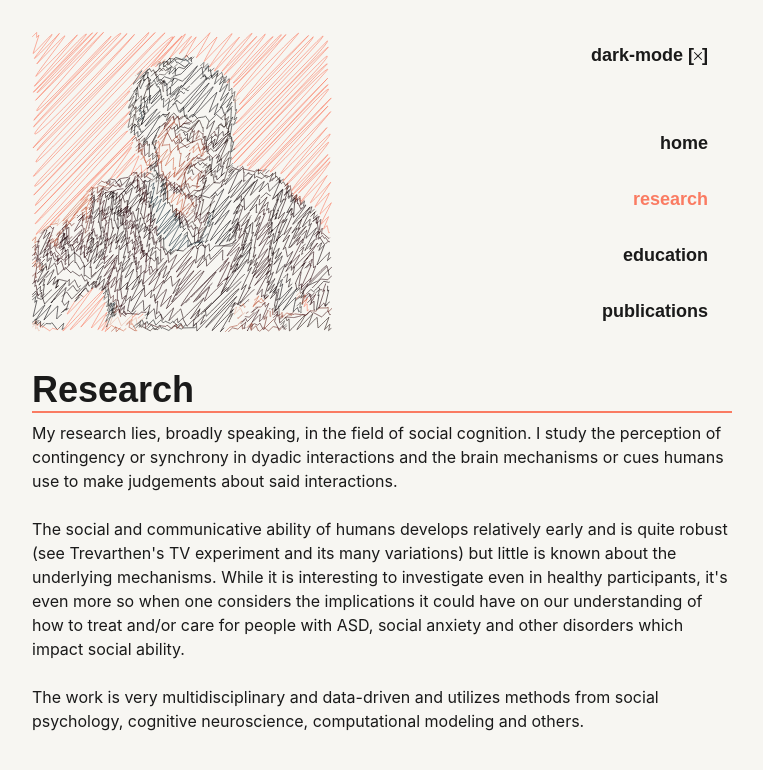
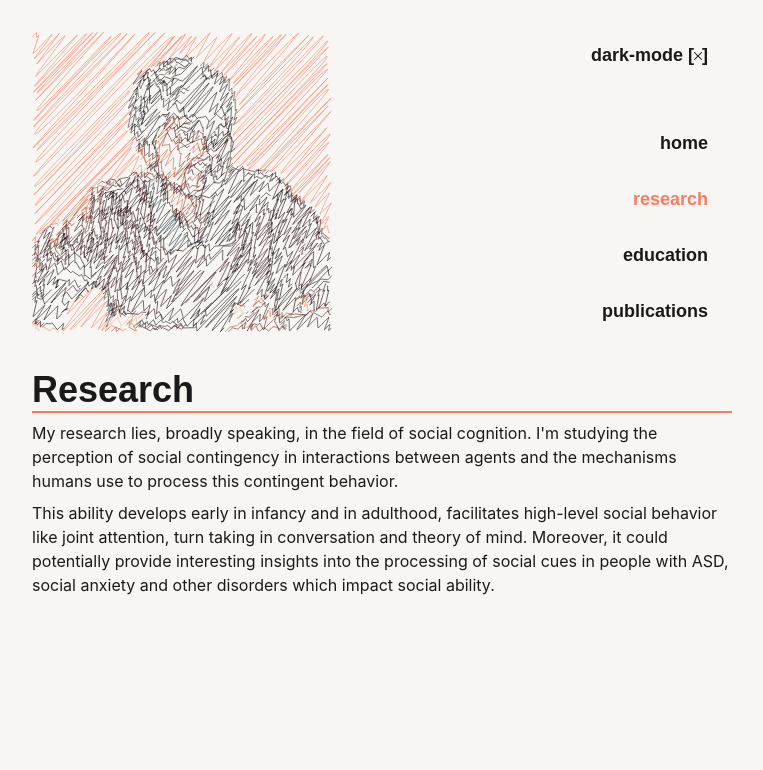
Before and after one commit to rudradeep4/rudradeepguha, a Next.js app: page / in a window 1280 px wide. Both pictures are taken after a click on the button "research". Shown: the top 770 px of the page, without its empty margins (258-1021 px from the left). Built offline with nearby package versions, Linux system fonts and the light colour scheme; a web font is replaced by a local one.

Commit message:
update research

```diff
--- a/src/components/education.js
+++ b/src/components/education.js
@@ -7,6 +7,7 @@ import {
     chakra,
     shouldForwardProp,
     HStack,
+    Divider,
 } from '@chakra-ui/react'
 import { MdCircle } from "react-icons/md";
 import { motion, isValidMotionProp } from 'framer-motion';
@@ -29,21 +30,21 @@ export default function Education({ textColor }) {
         <List spacing={8} pt={2} fontFamily={theme.fonts.body} fontSize={['sm', 'md']} textColor={textColor}>
           <ListItem>
             <HStack>
-              <ListIcon as={MdCircle} />
+              <ListIcon as={MdCircle} size={'xs'} />
               <Text>PhD (2022 - )<br/>Institut FEMTO-ST <br/>Besançon, France</Text>
             </HStack>
           </ListItem>
 
           <ListItem>
             <HStack>
-              <ListIcon as={MdCircle} />
+              <ListIcon as={MdCircle} size={'xs'} />
               <Text>M.Sc. in Cognitive Science (2018 - 2020)<br/>National Research University Higher School of Economics <br/>Moscow, Russia</Text>
             </HStack>
           </ListItem>
 
           <ListItem>
             <HStack>
-              <ListIcon as={MdCircle} />
+              <ListIcon as={MdCircle} size={'xs'} />
               <Text>B.Sc. in Computer Science (2015 - 2018)<br/>Ashoka University <br/>New Delhi, India</Text>
             </HStack>
           </ListItem>
--- a/src/components/main.js
+++ b/src/components/main.js
@@ -34,8 +34,8 @@ export default function Main({ textColor }) {
         <Wrap pt={8} direction='row'>
           <Badge variant={'outline'} color={textColor}>social cognition</Badge>
           <Badge variant={'outline'} color={textColor}>temporal response functions</Badge>
+          <Badge variant={'outline'} color={textColor}>interpersonal synchrony</Badge>
           <Badge variant={'outline'} color={textColor}>disorders of consciousness</Badge>
-          <Badge variant={'outline'} color={textColor}>reverse correlation</Badge>
         </Wrap>
 
         <HStack pt={8}>
--- a/src/components/research.js
+++ b/src/components/research.js
@@ -22,14 +22,12 @@ export default function Research({ textColor }) {
       >
         <Heading pt={8} fontFamily={theme.fonts.heading} borderBottomWidth={2} borderBottomColor={"#FA7B62"} color={textColor}>Research</Heading>
         <Text pt={2} fontFamily={theme.fonts.body} fontSize={['sm', 'md']} color={textColor}>
-            My research lies, broadly speaking, in the field of social cognition.
-            I study the perception of contingency or synchrony in dyadic interactions and the brain mechanisms or cues humans use to make judgements about said interactions. <br /> <br />
-            The social and communicative ability of humans develops relatively early and is quite robust (see Trevarthen's TV experiment and its many variations)
-            but little is known about the underlying mechanisms. While it is interesting to investigate even in healthy participants,
-            it's even more so when one considers the implications it could have on our understanding of how to treat and/or care for
-            people with ASD, social anxiety and other disorders which impact social ability. <br /> <br />
-
-            The work is very multidisciplinary and data-driven and utilizes methods from social psychology, cognitive neuroscience, computational modeling and others.
+          My research lies, broadly speaking, in the field of social cognition.
+          I'm studying the perception of social contingency in interactions between agents and the mechanisms humans use to process this contingent behavior.
+        </Text>
+        <Text pt={2} fontFamily={theme.fonts.body} fontSize={['sm', 'md']} color={textColor}>
+          This ability develops early in infancy and in adulthood, facilitates high-level social behavior like joint attention, turn taking in conversation and theory of mind.
+          Moreover, it could potentially provide interesting insights into the processing of social cues in people with ASD, social anxiety and other disorders which impact social ability.
         </Text>
       </ChakraBox>
     )
```
